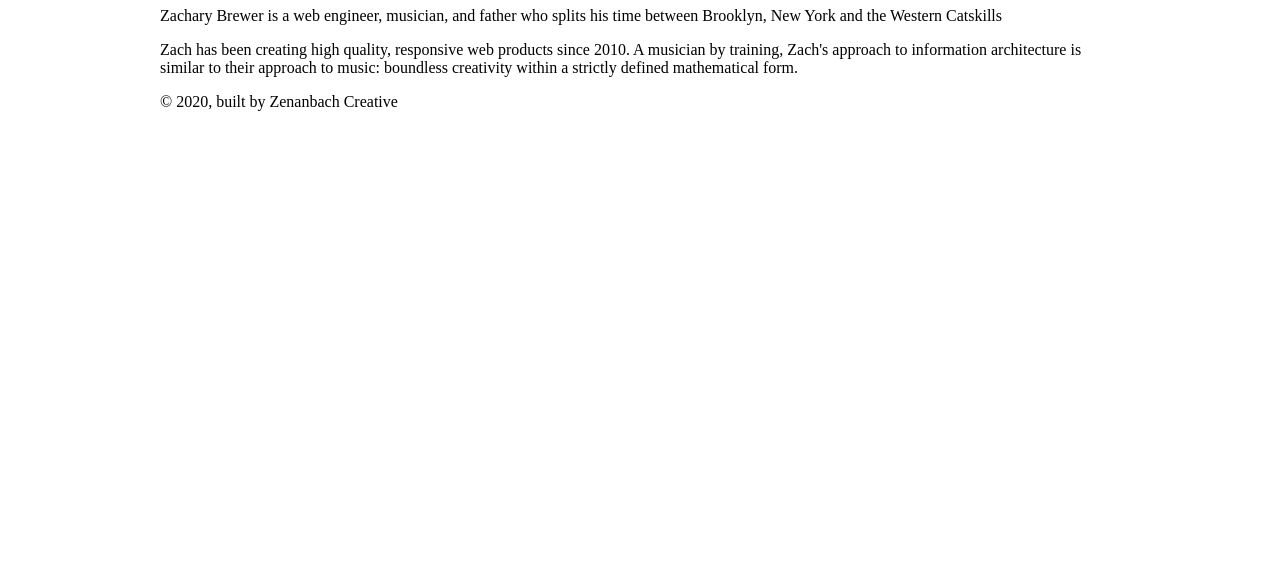
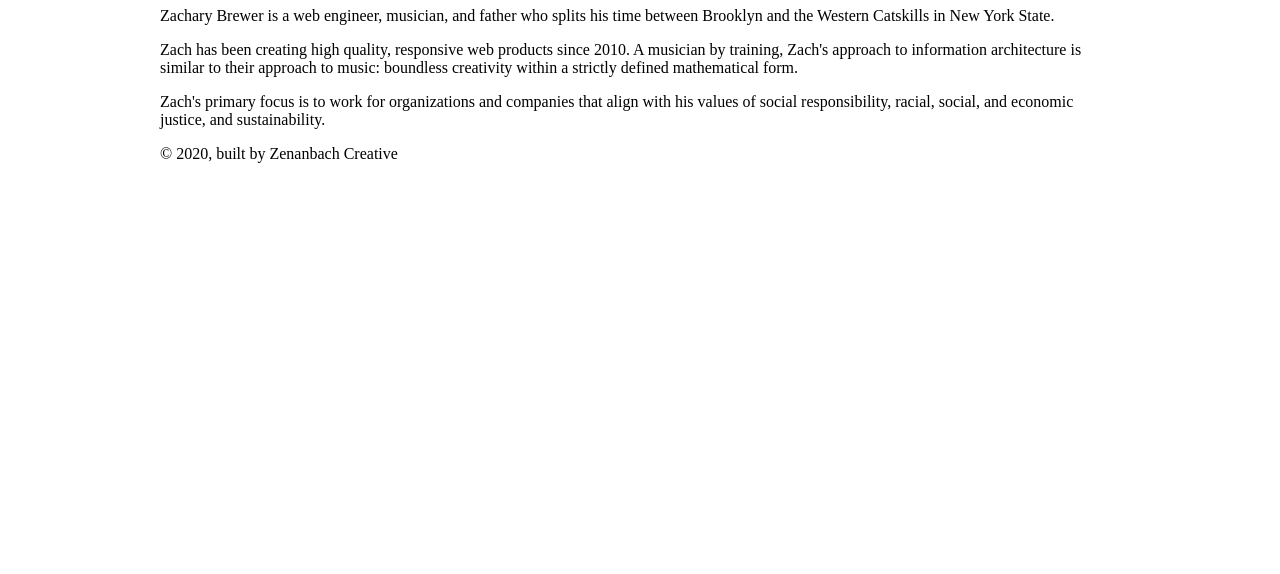
Before and after one commit to zenanbach/zenanbach, a Gatsby site: page /about in a window 1280 px wide. Shown: the part 226-800 px from the top of the page. Built offline with nearby package versions, Linux system fonts and the light colour scheme; Gatsby itself is replaced by a stand-in of ours.

Commit message:
Add info to about page

```diff
--- a/src/pages/about.js
+++ b/src/pages/about.js
@@ -9,7 +9,7 @@ const About = () => (
     <h1>About</h1>
     <p>
       Zachary Brewer is a web engineer, musician, and father who splits his time
-      between Brooklyn, New York and the Western Catskills
+      between Brooklyn and the Western Catskills in New York State.
     </p>
     <p>
       Zach has been creating high quality, responsive web products since 2010. A
@@ -17,6 +17,11 @@ const About = () => (
       similar to their approach to music: boundless creativity within a strictly
       defined mathematical form.
     </p>
+    <p>
+      Zach's primary focus is to work for organizations and companies that align
+      with his values of social responsibility, racial, social, and economic
+      justice, and sustainability.
+    </p>
   </Layout>
 )
 
```
